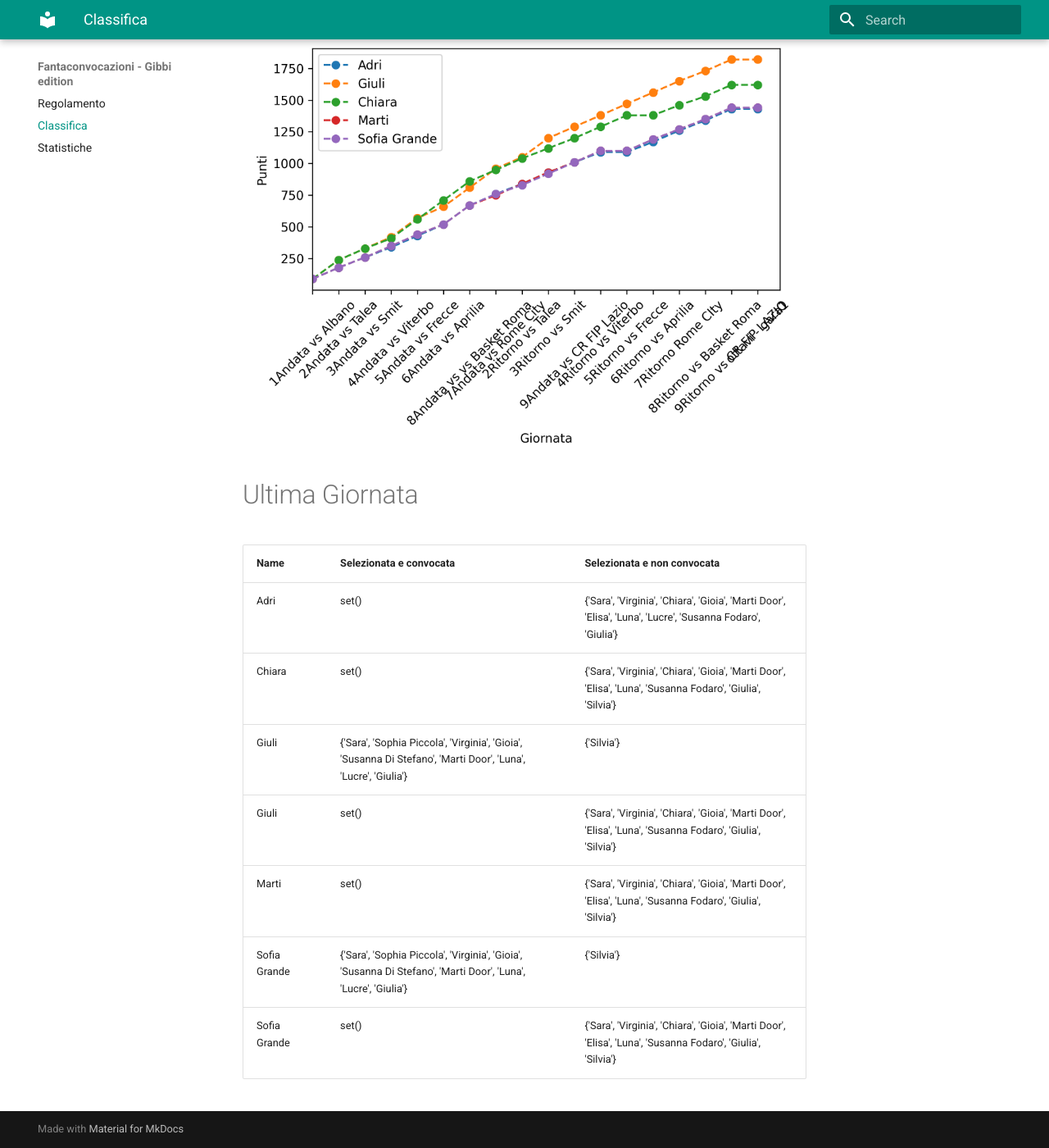
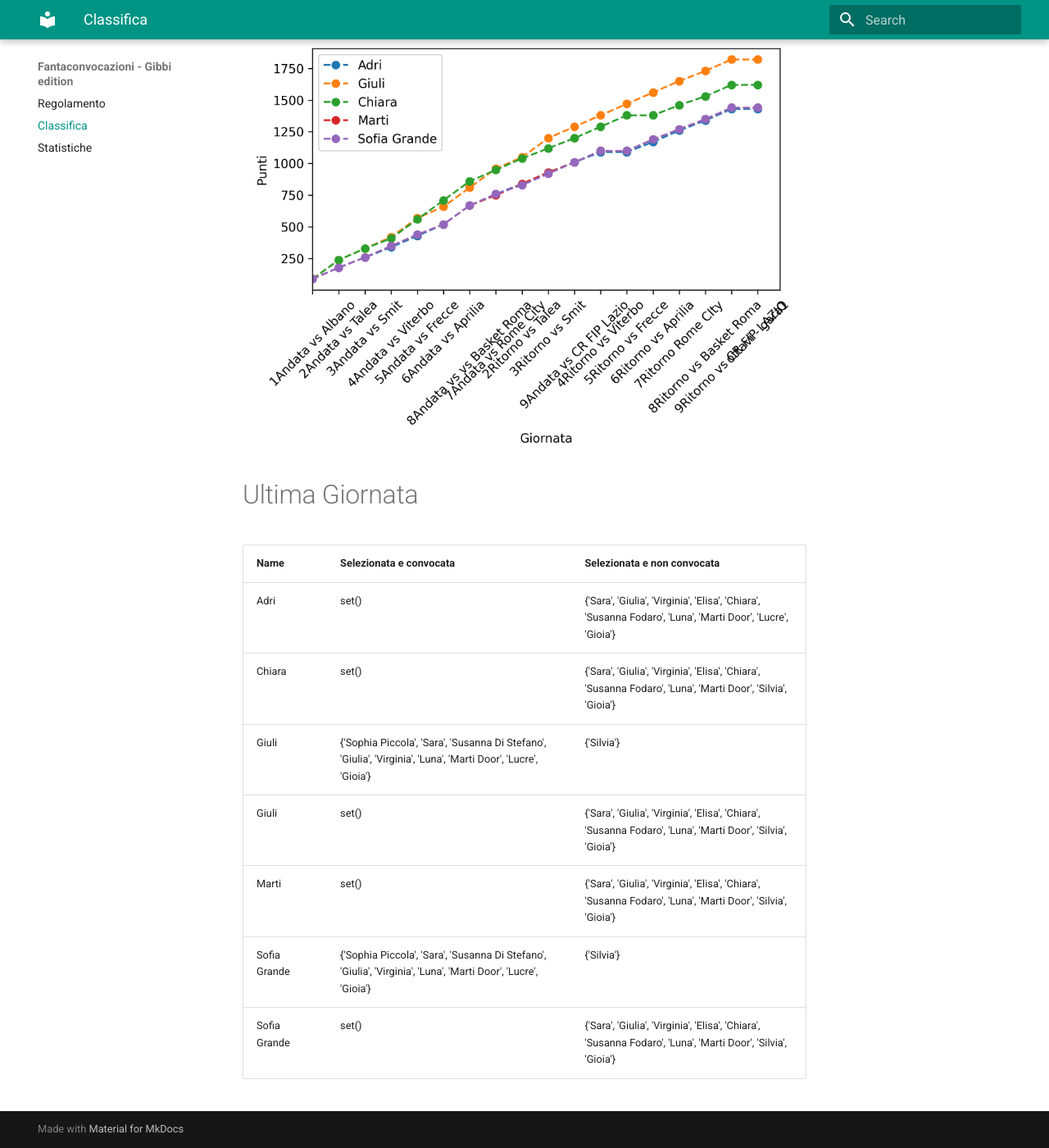
Before and after one commit to martinig94/fantagibbi, an MkDocs documentation site: the page built from docs/Classifica.md, in a window 1280 px wide and 1400 px high, scrolled down 565 px. Shown: the whole window at 82% size. Built offline with MkDocs 1.6.1 and Material for MkDocs 9.7.7, drawn with Linux system fonts in a browser that asks for light colours.

Commit message:
Auto-update from main.py

```diff
--- a/docs/Classifica.md
+++ b/docs/Classifica.md
@@ -18,11 +18,11 @@
 <!-- START_TABLE CORRECT -->
 | Name         | Selezionata e convocata                                                                                        | Selezionata e non convocata                                                                                  |
 |:-------------|:---------------------------------------------------------------------------------------------------------------|:-------------------------------------------------------------------------------------------------------------|
-| Adri         | set()                                                                                                          | {'Sara', 'Virginia', 'Chiara', 'Gioia', 'Marti Door', 'Elisa', 'Luna', 'Lucre', 'Susanna Fodaro', 'Giulia'}  |
-| Chiara       | set()                                                                                                          | {'Sara', 'Virginia', 'Chiara', 'Gioia', 'Marti Door', 'Elisa', 'Luna', 'Susanna Fodaro', 'Giulia', 'Silvia'} |
-| Giuli        | {'Sara', 'Sophia Piccola', 'Virginia', 'Gioia', 'Susanna Di Stefano', 'Marti Door', 'Luna', 'Lucre', 'Giulia'} | {'Silvia'}                                                                                                   |
-| Giuli        | set()                                                                                                          | {'Sara', 'Virginia', 'Chiara', 'Gioia', 'Marti Door', 'Elisa', 'Luna', 'Susanna Fodaro', 'Giulia', 'Silvia'} |
-| Marti        | set()                                                                                                          | {'Sara', 'Virginia', 'Chiara', 'Gioia', 'Marti Door', 'Elisa', 'Luna', 'Susanna Fodaro', 'Giulia', 'Silvia'} |
-| Sofia Grande | {'Sara', 'Sophia Piccola', 'Virginia', 'Gioia', 'Susanna Di Stefano', 'Marti Door', 'Luna', 'Lucre', 'Giulia'} | {'Silvia'}                                                                                                   |
-| Sofia Grande | set()                                                                                                          | {'Sara', 'Virginia', 'Chiara', 'Gioia', 'Marti Door', 'Elisa', 'Luna', 'Susanna Fodaro', 'Giulia', 'Silvia'} |
+| Adri         | set()                                                                                                          | {'Sara', 'Giulia', 'Virginia', 'Elisa', 'Chiara', 'Susanna Fodaro', 'Luna', 'Marti Door', 'Lucre', 'Gioia'}  |
+| Chiara       | set()                                                                                                          | {'Sara', 'Giulia', 'Virginia', 'Elisa', 'Chiara', 'Susanna Fodaro', 'Luna', 'Marti Door', 'Silvia', 'Gioia'} |
+| Giuli        | {'Sophia Piccola', 'Sara', 'Susanna Di Stefano', 'Giulia', 'Virginia', 'Luna', 'Marti Door', 'Lucre', 'Gioia'} | {'Silvia'}                                                                                                   |
+| Giuli        | set()                                                                                                          | {'Sara', 'Giulia', 'Virginia', 'Elisa', 'Chiara', 'Susanna Fodaro', 'Luna', 'Marti Door', 'Silvia', 'Gioia'} |
+| Marti        | set()                                                                                                          | {'Sara', 'Giulia', 'Virginia', 'Elisa', 'Chiara', 'Susanna Fodaro', 'Luna', 'Marti Door', 'Silvia', 'Gioia'} |
+| Sofia Grande | {'Sophia Piccola', 'Sara', 'Susanna Di Stefano', 'Giulia', 'Virginia', 'Luna', 'Marti Door', 'Lucre', 'Gioia'} | {'Silvia'}                                                                                                   |
+| Sofia Grande | set()                                                                                                          | {'Sara', 'Giulia', 'Virginia', 'Elisa', 'Chiara', 'Susanna Fodaro', 'Luna', 'Marti Door', 'Silvia', 'Gioia'} |
 <!-- END_TABLE CORRECT -->
```
